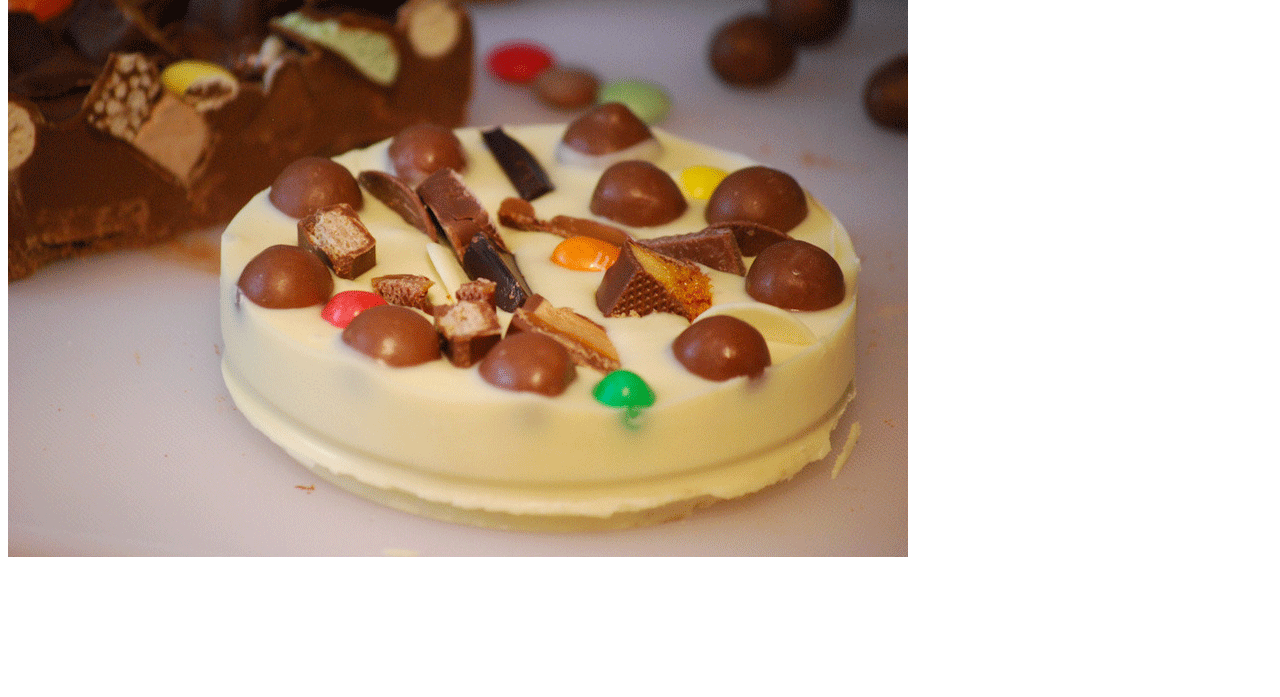
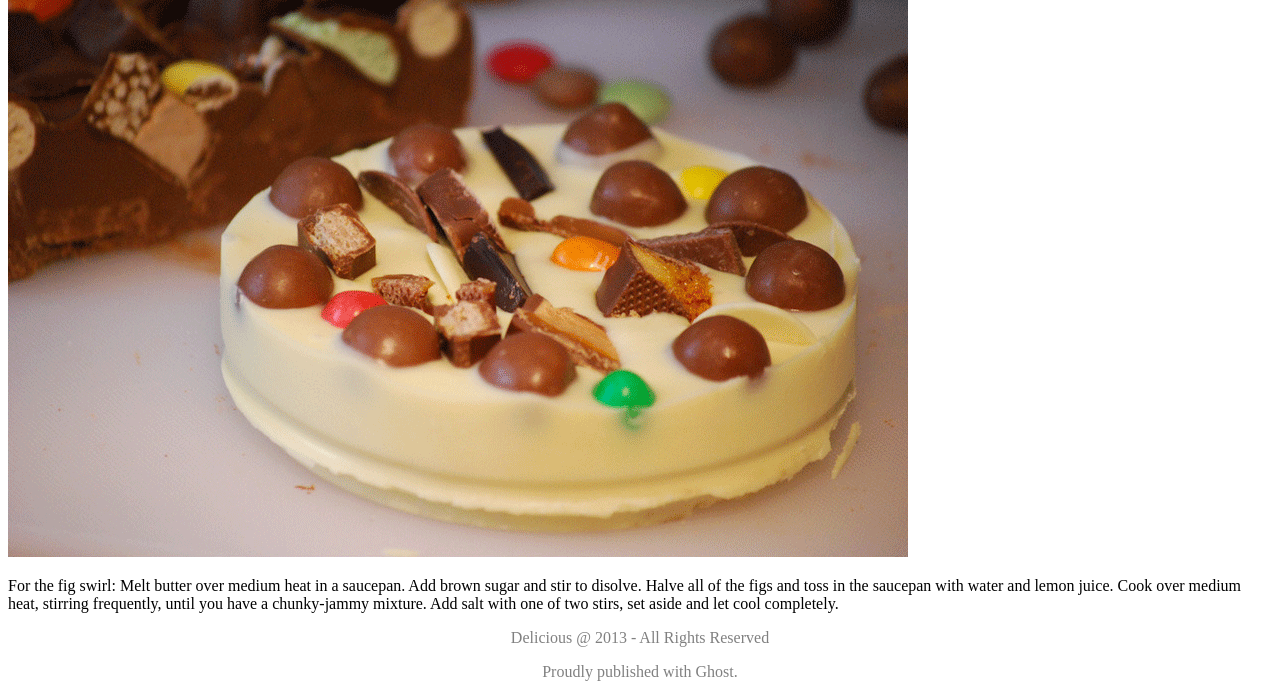
Before and after one commit to AgateHunter/chocolate-pizza, a plain HTML site: page index.html in a window 1280 px wide. Shown: the part 153-850 px from the top of the page. Before the commit the page ends 800 px from the top, so only its background shows below. Drawn offline with Linux system fonts and the light colour scheme; a web font is replaced by a local one.

Commit message:
Added text and footer

```diff
--- a/css/style.css
+++ b/css/style.css
@@ -9,6 +9,10 @@ li {
     margin-right: 2px;
 }
 
-img {
-    position:;
+footer {
+    padding: 15;
+    color: gray;
+    background-color:white;
+    text-align: center;
+
 }
--- a/index.html
+++ b/index.html
@@ -37,10 +37,18 @@
     <main>
         <img src="img/choco-pizza.png">
 
+        <div class="recipe">
+        <p>For the fig swirl: Melt butter over medium heat in a saucepan. Add brown sugar and stir to disolve.
+            Halve all of the figs and toss in the saucepan with water and lemon juice. Cook over medium heat, stirring frequently, until you
+            have a chunky-jammy mixture. Add salt with one of two stirs, set aside and let cool completely.
+        </p>
+        </div>
+
     </main>
 
     <footer>
-
+        <p>Delicious @ 2013 - All Rights Reserved</p>
+        <p>Proudly published with Ghost.</p>
     </footer>
     <script src="js/app.js">
 
```
